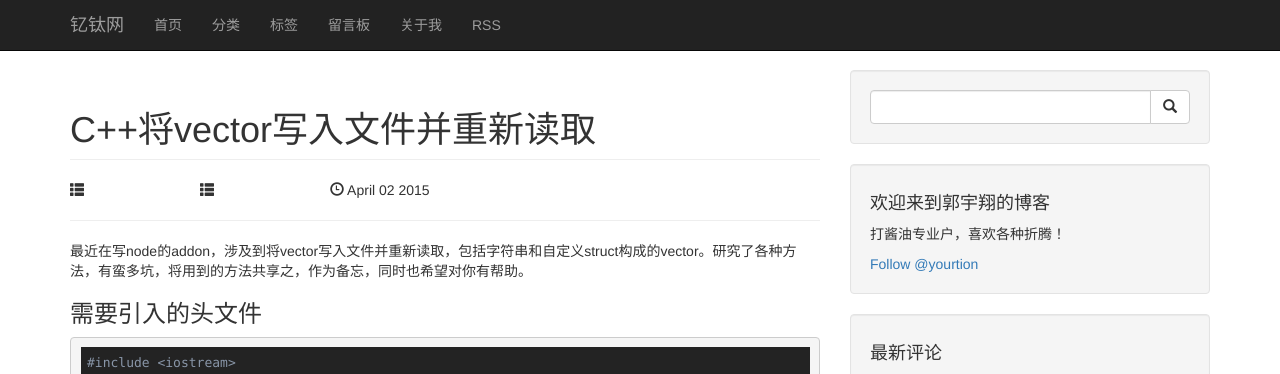
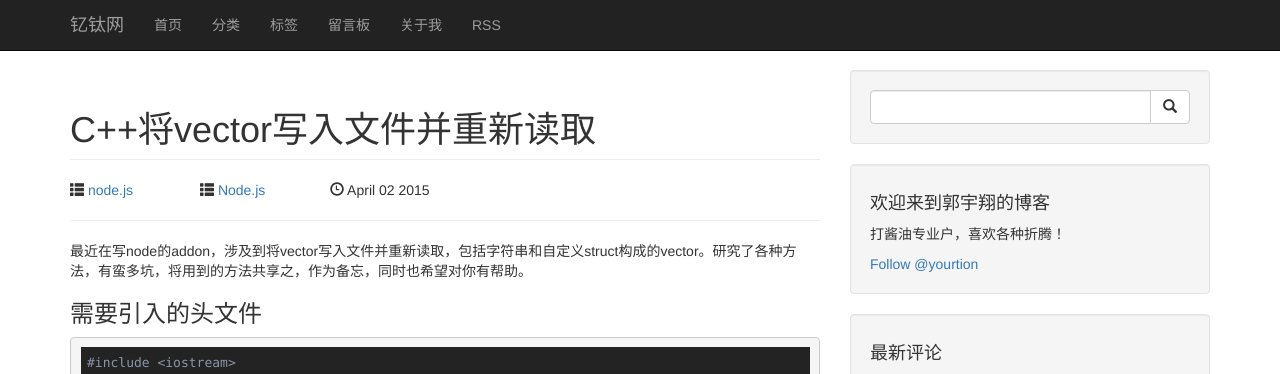
Before and after one commit to yourtion/yourtion.github.io, a Jekyll site: the page built from _posts/2015/04/2015-04-02-cpp-write-vector-to-file-and-read.md, in a window 1280 px wide and 900 px high. Shown: the top 374 px of the window. Built offline with Jekyll 4.4.1, drawn with Linux system fonts in a browser that asks for light colours; Markdown is read by kramdown in place of the engine named in the settings; comment, search, counter and statistics services are not loaded.

Commit message:
Fix category and tag

```diff
--- a/_posts/2015/04/2015-04-02-cpp-write-vector-to-file-and-read.md
+++ b/_posts/2015/04/2015-04-02-cpp-write-vector-to-file-and-read.md
@@ -6,8 +6,8 @@ title: "C++将vector写入文件并重新读取"
 author: Yourtion
 keywords: ["cpp","verctor","file","read","write"]
 description: ""
-category: ""
-tags: [""]
+category: "node.js"
+tags: ["Node.js"]
 ---
 {% include JB/setup %}
 
```
